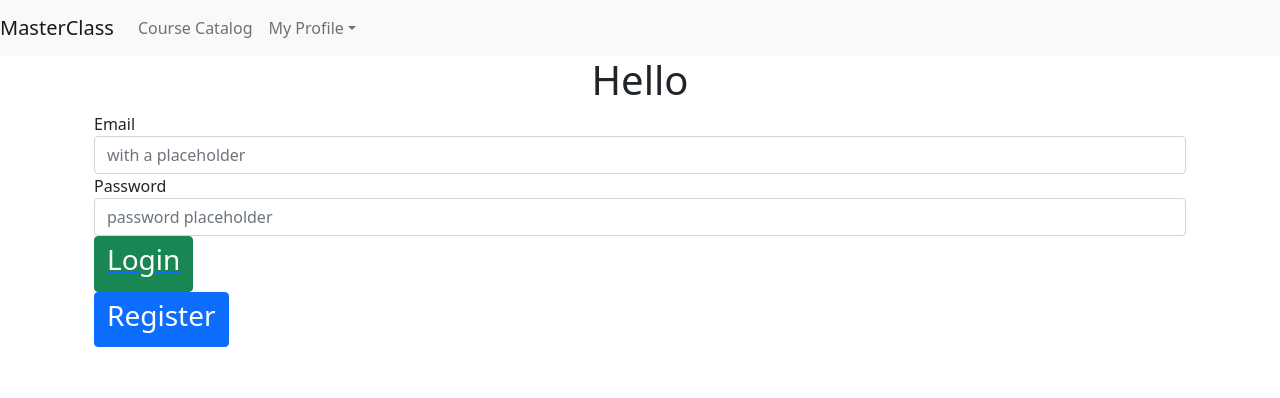
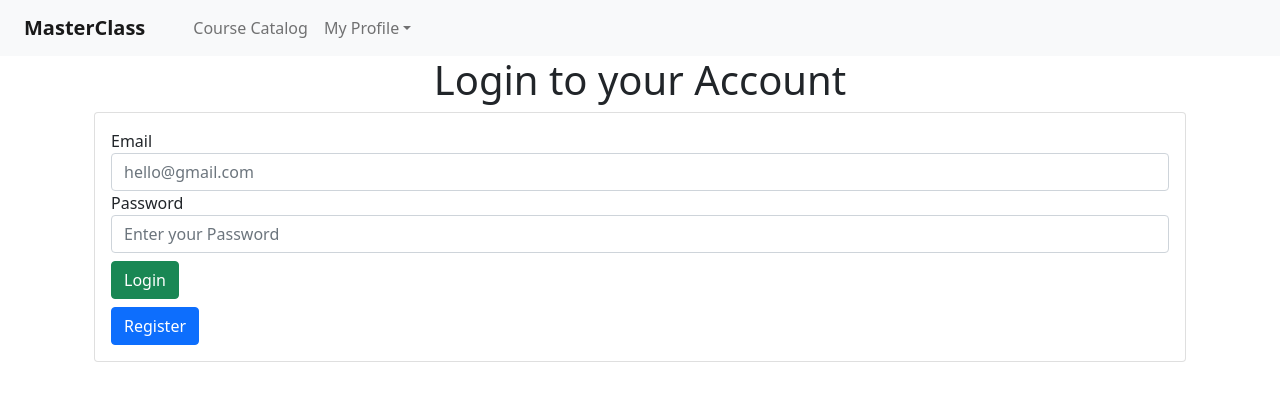
Before and after one commit to iammoda/masterclass-project, a React (Create React App) app in the folder frontend/: page / in a window 1280 px wide. Shown: the top 398 px of the page. Built offline with nearby package versions, Linux system fonts and the light colour scheme.

Commit message:
final CSS commits

```diff
--- a/frontend/src/components/course-catalog-components/CourseCatalogComponent.js
+++ b/frontend/src/components/course-catalog-components/CourseCatalogComponent.js
@@ -8,7 +8,7 @@
 import PropTypes from 'prop-types';
 import { connect } from 'react-redux';
 import { useEffect, useState } from 'react';
-import { Button } from 'reactstrap';
+import { Button, Row } from 'reactstrap';
 
 import CourseItemComponent from './CourseItemComponent';
 
@@ -30,26 +30,30 @@
 
   return (
     <Fragment>
-      <Button onClick={() => setShowFavoritesOnly(showFavoritesOnly * -1)}>
+      <Button
+        className='mt-4 mb-4'
+        color='primary'
+        onClick={() => setShowFavoritesOnly(showFavoritesOnly * -1)}
+      >
         {showFavoritesOnly === 1 ? 'Show all Courses' : 'Show Favorites'}
       </Button>
 
       {showFavoritesOnly === 1 ? (
-        <div>
+        <Row>
           {courses &&
             courses
               .filter((course) => course.favorite === true)
               .map((course) => (
                 <CourseItemComponent key={course.id} course={course} />
               ))}
-        </div>
+        </Row>
       ) : (
-        <div>
+        <Row>
           {courses &&
             courses.map((course) => (
               <CourseItemComponent key={course.id} course={course} />
             ))}
-        </div>
+        </Row>
       )}
       {/* <Button onClick={() => setPageNum(pageNum - 1)}>Previous Page</Button>
       <Button onClick={() => setPageNum(pageNum + 1)}>Next Page</Button> */}
--- a/frontend/src/components/course-catalog-components/CourseItemComponent.js
+++ b/frontend/src/components/course-catalog-components/CourseItemComponent.js
@@ -17,6 +17,7 @@
   CardTitle,
   CardSubtitle,
   Button,
+  Col,
 } from 'reactstrap';
 
 const CourseItemComponent = ({
@@ -25,11 +26,11 @@
   authInfoFromState: { userEmail },
 }) => {
   return (
-    <div>
+    <Col xl='4' lg='4' md='4' sm='4' className='mb-4'>
       <Card>
-        <CardBody>
+        <CardBody align='center'>
           <div>
-            <img top width='5%' src={instructor_image_url} />
+            <img top width='100px' src={instructor_image_url} />
           </div>
           <CardTitle tag='h5'>{instructorName}</CardTitle>
           <CardSubtitle tag='h6' className='mb-2 text-muted'>
@@ -41,7 +42,7 @@
           {favorite === true ? <div> Item Favorited</div> : null}
         </CardBody>
       </Card>
-    </div>
+    </Col>
   );
 };
 
--- a/frontend/src/components/layout-components/LandingComponent.js
+++ b/frontend/src/components/layout-components/LandingComponent.js
@@ -4,6 +4,7 @@
 
 import React from 'react';
 import { Container, Col, Row, Form, FormGroup, Label, Input } from 'reactstrap';
+import { Card, CardBody } from 'reactstrap';
 import { Button } from 'reactstrap';
 import { Link } from 'react-router-dom';
 import { loginUser } from '../../actions/authActions';
@@ -25,9 +26,11 @@
     <Container>
       <Row>
         <Col align='center'>
-          <h1>Hello</h1>
+          <h1>Login to your Account</h1>
         </Col>
       </Row>
+      <Card>
+        <CardBody>
           <Row>
             <Col>
               <Form>
@@ -37,7 +40,7 @@
                     type='email'
                     name='email'
                     id='exampleEmail'
-                placeholder='with a placeholder'
+                    placeholder='hello@gmail.com'
                     value={formData.email}
                     onChange={(e) => onChange(e)}
                   />
@@ -48,33 +51,28 @@
                     type='password'
                     name='password'
                     id='examplePassword'
-                placeholder='password placeholder'
+                    placeholder='Enter your Password'
                     value={formData.password}
                     onChange={(e) => onChange(e)}
                   />
                 </FormGroup>
               </Form>
+
               <Button
-            block
                 color='success'
-            size='md'
                 onClick={(e) => loginUser(formData.email)}
+                className='mt-2 mr-2'
               >
-            <Link to='/'>
-              <h3 class='text-white'>Login</h3>
-            </Link>
+                Login
+              </Button>
+              <br></br>
+              <Button color='primary' className='mt-2 ml-2'>
+                Register
               </Button>
             </Col>
           </Row>
-      <Row>
-        <Col>
-          <Button block color='primary' size='md'>
-            <Link to='/'>
-              <h3 class='text-white'>Register</h3>
-            </Link>
-          </Button>
-        </Col>
-      </Row>
+        </CardBody>
+      </Card>
     </Container>
   );
 };
--- a/frontend/src/components/layout-components/NavbarComponent.js
+++ b/frontend/src/components/layout-components/NavbarComponent.js
@@ -13,17 +13,21 @@
   DropdownItem,
 } from 'reactstrap';
 import { Link } from 'react-router-dom';
+import PropTypes from 'prop-types';
+import { connect } from 'react-redux';
 
-export const NavbarComponent = (props) => {
+export const NavbarComponent = () => {
   const [isOpen, setIsOpen] = useState(false);
 
   const toggle = () => setIsOpen(!isOpen);
 
   return (
-    <Fragment>
     <Navbar color='light' light expand='md'>
-        <NavbarBrand href='/'>MasterClass</NavbarBrand>
-
+      <NavbarBrand href='/'>
+        <b>
+          <span className='m-4'>MasterClass</span>
+        </b>
+      </NavbarBrand>
       <NavbarToggler onClick={toggle} />
       <Collapse isOpen={isOpen} navbar>
         <Nav className='mr-auto' navbar>
@@ -45,8 +49,15 @@
         </Nav>
       </Collapse>
     </Navbar>
-    </Fragment>
   );
 };
 
+// NavbarComponent = {
+//   logout: PropTypes.func.isRequired,
+//   auth: PropTypes.object.isRequired,
+// };
+
+// const mapStateToProps = (state) => ({
+//   authInfoFromState: state.auth,
+// });
 export default NavbarComponent;
```
Lines whose indentation alone changed are shown as unchanged.
